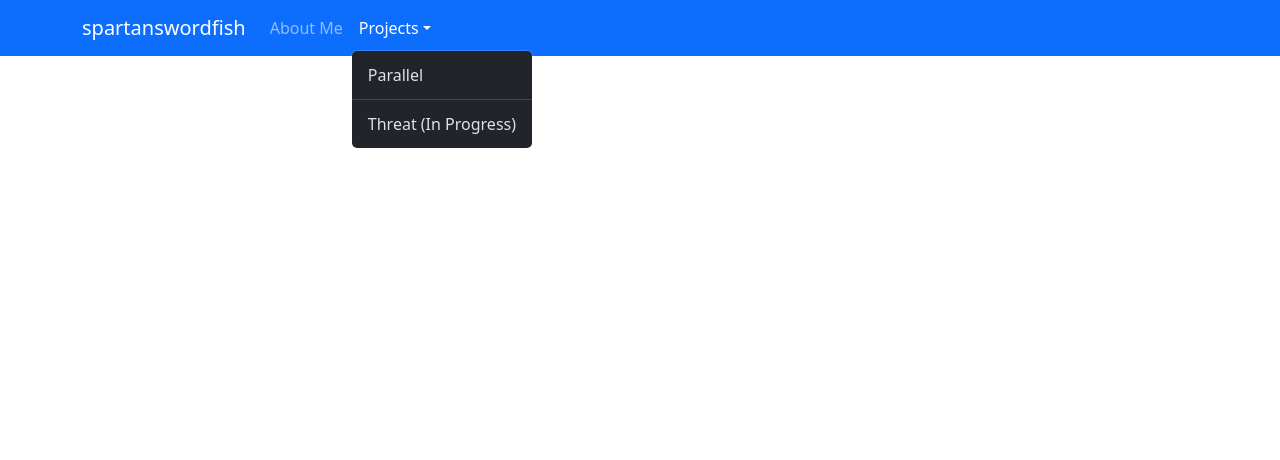
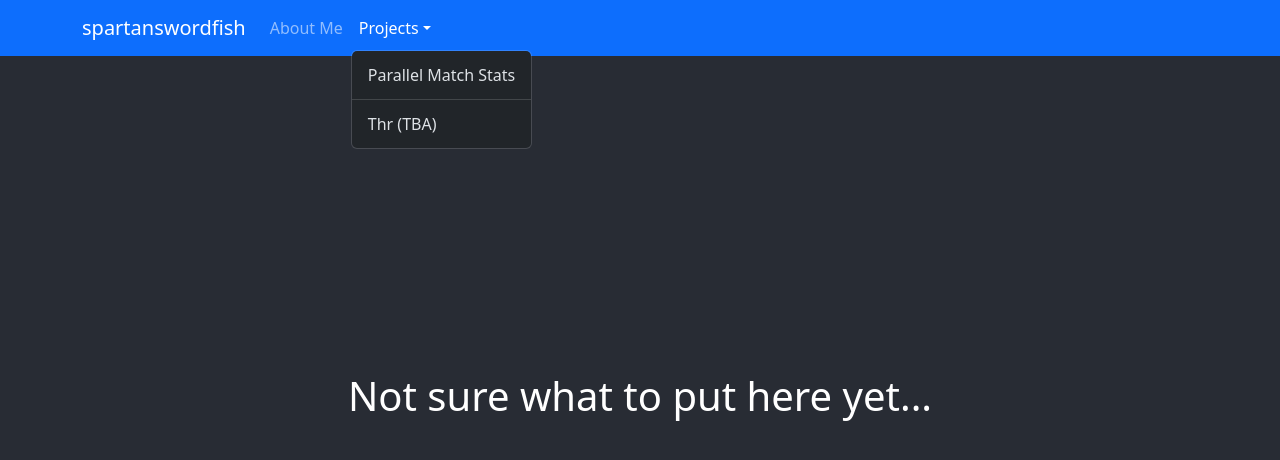
Before and after one commit to tvemulap/spartanswordfish, a React (Create React App) app: page / in a window 1280 px wide. Both pictures are taken after a click on the button "Projects". Shown: the top 460 px of the page. Built offline with nearby package versions, Linux system fonts and the light colour scheme.

Commit message:
minor updates

```diff
--- a/src/App.js
+++ b/src/App.js
@@ -5,6 +5,7 @@ import { BrowserRouter as Router, Route, Routes } from "react-router-dom";
 import 'bootstrap/dist/css/bootstrap.min.css';
 import Parallel from "./pages/Parallel.js";
 import AboutMe from "./pages/AboutMe.js";
+import Home from "./pages/Home.js";
 
 function App() {
   return (
@@ -13,7 +14,7 @@ function App() {
       <div className="App">
         <Router>
           <Routes>
-
+            <Route path="/" element={<Home />} />
             <Route path="/parallel" element={<Parallel />} />
             <Route path="/aboutme" element={<AboutMe />} />
           </Routes>
--- a/src/NavBar.js
+++ b/src/NavBar.js
@@ -9,13 +9,13 @@ function NavBar() {
   return (
     <Navbar bg="primary" data-bs-theme="dark" fixed="top">
     <Container>
-      <Navbar.Brand href="#home">spartanswordfish</Navbar.Brand>
+      <Navbar.Brand href="/">spartanswordfish</Navbar.Brand>
       <Nav className="me-auto">
         <Nav.Link href="/aboutme">About Me</Nav.Link>
         <NavDropdown title="Projects" id="basic-nav-dropdown">
-            <NavDropdown.Item href="/parallel">Parallel</NavDropdown.Item>
+            <NavDropdown.Item href="/parallel">Parallel Match Stats</NavDropdown.Item>
             <NavDropdown.Divider />
-            <NavDropdown.Item href="#action/3.4">Threat (In Progress)</NavDropdown.Item>
+            <NavDropdown.Item href="#action/3.4">Thr (TBA)</NavDropdown.Item>
         </NavDropdown>
       </Nav>
     </Container>
--- /dev/null
+++ b/src/pages/Home.css
@@ -0,0 +1,9 @@
+.home-header {
+    background-color: #282c34;
+    min-height: 100vh;
+    display: flex;
+    flex-direction: column;
+    align-items: center;
+    justify-content: center;
+    color: white;
+  }
--- a/src/pages/Home.js
+++ b/src/pages/Home.js
@@ -1,13 +1,13 @@
 import React from "react";
-import Card from 'react-bootstrap/Card';
-import Button from 'react-bootstrap/Button';
-import ListGroup from 'react-bootstrap/ListGroup';
-import './AboutMe.css';
+//import Card from 'react-bootstrap/Card';
+//import Button from 'react-bootstrap/Button';
+//import ListGroup from 'react-bootstrap/ListGroup';
+import './Home.css';
 
 function Home() {
   return (
-    <div  className="about-header">
-
+    <div  className="home-header">
+      <h1>Not sure what to put here yet...</h1>
     </div>
   );
 }
```
